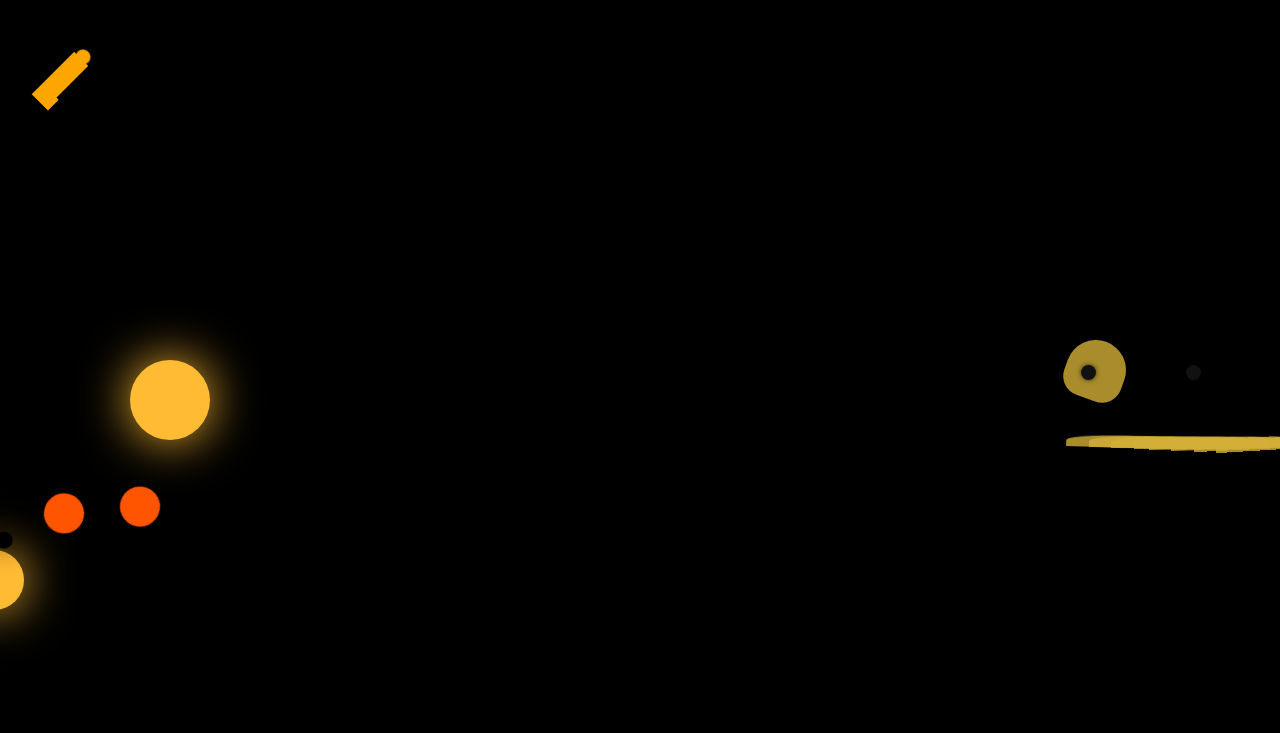
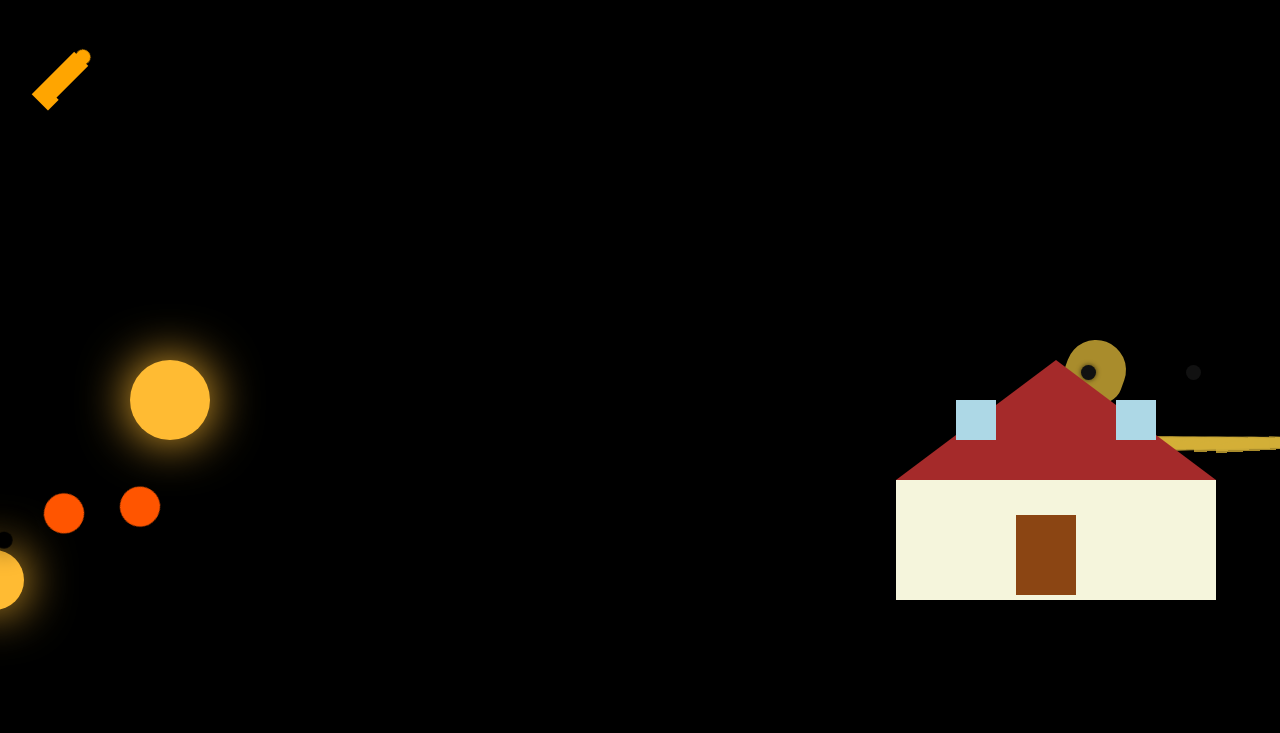
Before and after one commit to stellardreams/11-01-2024---Gemini-Tinkering, a plain HTML site: page index.html in a window 1280 px wide. Drawn offline with nearby package versions, Linux system fonts and the light colour scheme; a script that the page names is missing.

Commit message:
bigga houz

```diff
--- a/index.html
+++ b/index.html
@@ -85,5 +85,13 @@
       }
     }
 
+<div class="house">
+  <div class="roof"></div>
+  <div class="walls"></div>
+  <div class="door"></div>
+  <div class="window left"></div>
+  <div class="window right"></div>
+</div>
+
 </body>
 </html>
--- a/styles.css
+++ b/styles.css
@@ -196,3 +196,60 @@ body {
     50% { transform: rotate(10deg) translateY(-5px); } /* Upward curve */
     100% { transform: rotate(-5deg) translateY(0); } /* Slight backswing */
   }
+
+  /* ... (Your existing styles) ... */
+
+ /* Big House */
+ .house {
+   position: absolute;
+   right: 5%;
+   top: 60%;
+   transform: translateY(-50%);
+   width: 320px; /* Width is 4 times larger */
+   height: 240px; /* Height is 4 times larger */
+ }
+
+ .house .roof {
+   width: 0;
+   height: 0;
+   border-left: 160px solid transparent; /* Border size increased 4x */
+   border-right: 160px solid transparent; /* Border size increased 4x */
+   border-bottom: 120px solid brown; /* Border size increased 4x */
+   position: absolute;
+   top: 0;
+   left: 0;
+ }
+
+ .house .walls {
+   width: 320px; /* Width increased 4x */
+   height: 120px; /* Height increased 4x */
+   background-color: beige;
+   position: absolute;
+   bottom: 0;
+   left: 0;
+ }
+
+ .house .door {
+   width: 60px; /* Width increased 4x */
+   height: 80px; /* Height increased 4x */
+   background-color: saddlebrown;
+   position: absolute;
+   bottom: 5px;
+   left: 120px; /* Adjusted position for larger house */
+ }
+
+ .house .window {
+   width: 40px; /* Width increased 4x */
+   height: 40px; /* Height increased 4x */
+   background-color: lightblue;
+   position: absolute;
+   top: 40px; /* Adjusted position for larger house */
+ }
+
+ .house .window.left {
+   left: 60px; /* Adjusted position for larger house */
+ }
+
+ .house .window.right {
+   right: 60px; /* Adjusted position for larger house */
+ }
```
